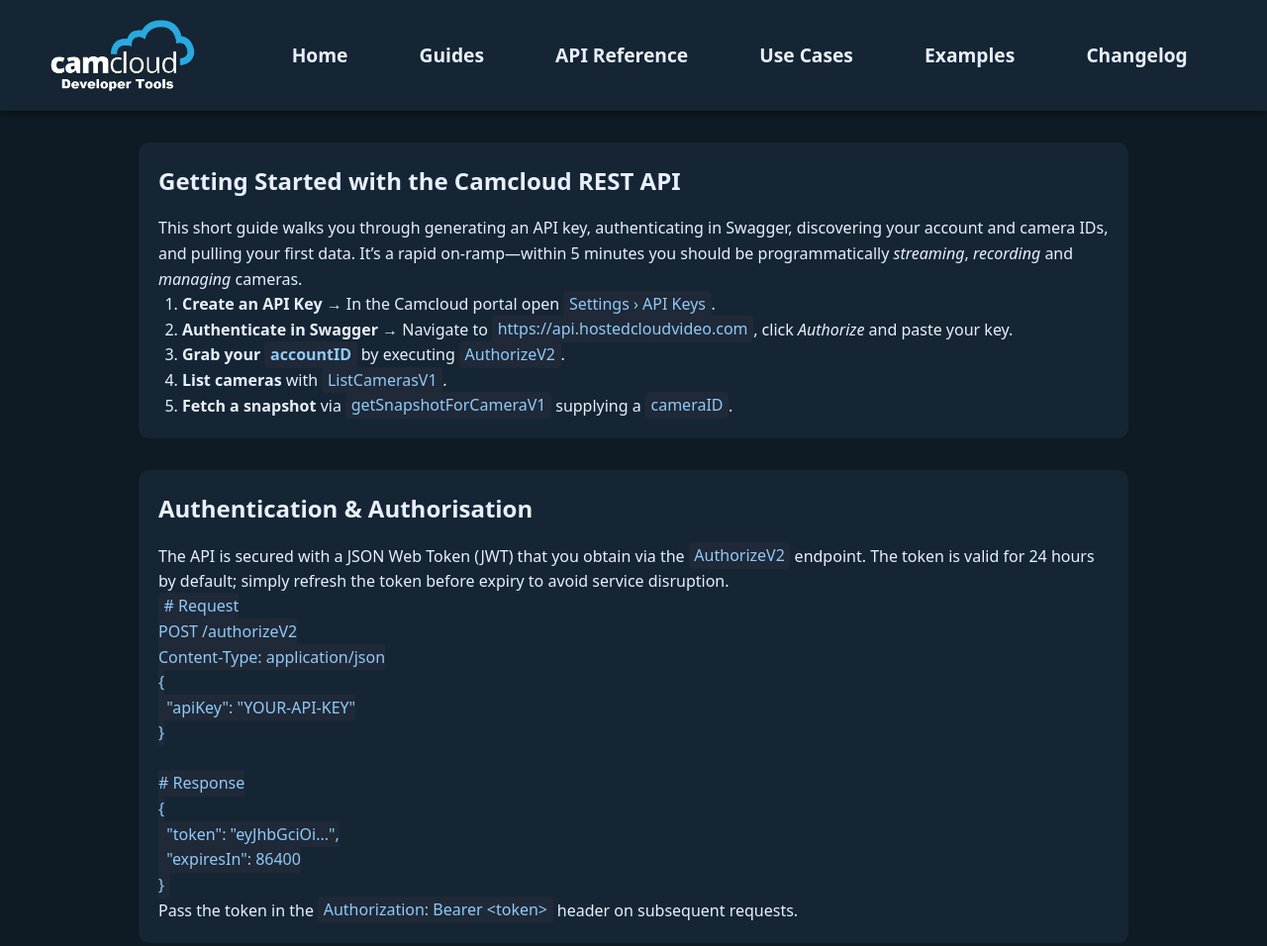
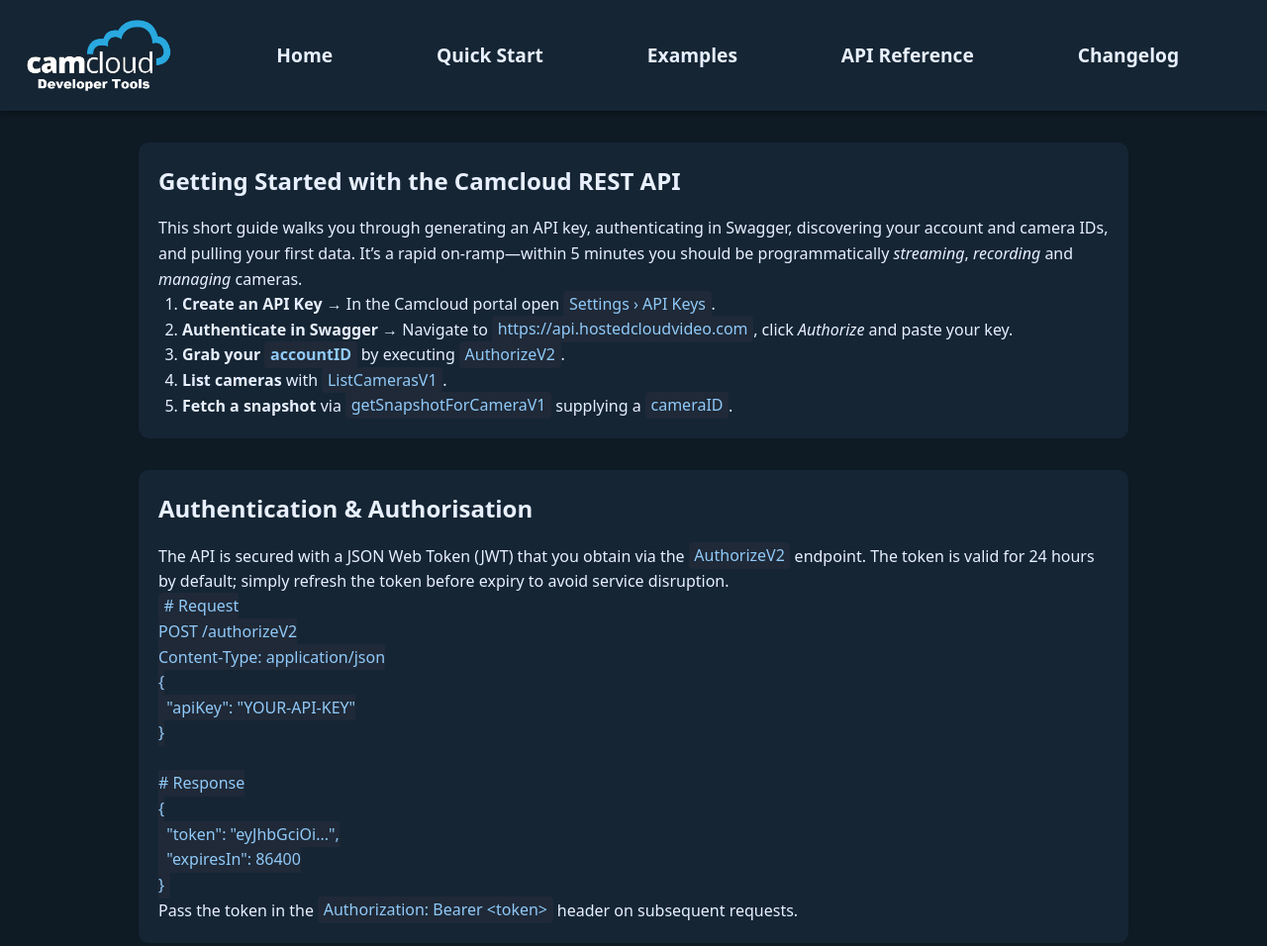
Before and after one commit to jcorvari/CamcloudAPI, a plain HTML site: page quick-start.html in a window 1280 px wide. Shown: the top 956 px of the page at 99% size. Drawn offline with Linux system fonts and the light colour scheme.

Commit message:
Add files via upload

```diff
--- a/quick-start.html
+++ b/quick-start.html
@@ -11,41 +11,63 @@
 
 
 
+
+
 <style>
   nav{
     position:sticky;top:0;z-index:999;
-    display:flex;align-items:center;justify-content:flex-start;
-    padding:1.25rem 3rem;background:var(--bg-light,#152534);
-    box-shadow:0 2px 6px rgba(0,0,0,.4)
+    display:flex;align-items:center;gap:1rem;
+    padding:1.25rem 1.5rem;background:var(--bg-light,#152534);
+    box-shadow:0 2px 6px rgba(0,0,0,.4);
   }
   nav img{height:72px}
-  nav ul{
-    display:flex;flex:1;justify-content:space-evenly;list-style:none;
-    margin-left:2.5rem;padding:0
+  .menu-toggle{
+    display:none;background:none;border:none;cursor:pointer;margin-left:auto;
   }
-  nav ul li a{
+  .menu-toggle svg{width:32px;height:32px}
+  .nav-links{
+    display:flex;flex:1;justify-content:space-evenly;list-style:none;margin-left:auto;padding:0;
+  }
+  .nav-links li a{
     font-size:1.2rem;font-weight:600;color:var(--text,#e8f0ff);
     text-decoration:none;border-bottom:3px solid transparent;padding-bottom:4px;
-    transition:color .25s,border-bottom-color .25s
+    transition:color .25s,border-bottom-color .25s;
   }
-  nav ul li a:hover,nav ul li a:focus{
-    color:var(--accent,#29b6f6);border-bottom-color:var(--accent,#29b6f6)
+  .nav-links li a:hover,.nav-links li a:focus{
+    color:var(--accent,#29b6f6);border-bottom-color:var(--accent,#29b6f6);
+  }
+
+  /* Mobile */
+  @media (max-width: 700px){
+    .menu-toggle{display:block;}
+    .nav-links{display:none;flex-direction:column;position:absolute;top:72px;left:0;width:100%;
+      background:var(--bg-light,#152534);padding:1rem 0;gap:1rem;text-align:center;}
+    nav.open .nav-links{display:flex;}
   }
 </style>
+
 </head>
 <body>
 
+
 <nav>
   <img src="images/camcloud.png" alt="Camcloud logo" />
-  <ul>
+
+  <button class="menu-toggle" aria-label="Menu">
+    <svg viewBox="0 0 24 24"><path d="M3 6h18v2H3zM3 11h18v2H3zM3 16h18v2H3z" fill="#ffffff"/></svg>
+  </button>
+
+
+  <ul class="nav-links">
     <li><a href="index.html">Home</a></li>
-    <li><a href="guides.html">Guides</a></li>
-    <li><a href="api-reference.html">API Reference</a></li>
-    <li><a href="use-cases.html">Use Cases</a></li>
+    <li><a href="quick-start.html">Quick&nbsp;Start</a></li>
     <li><a href="examples.html">Examples</a></li>
+    <li><a href="api-reference.html">API&nbsp;Reference</a></li>
     <li><a href="changelog.html">Changelog</a></li>
   </ul>
+
 </nav>
+
 
   <main>
 
@@ -113,5 +135,15 @@ Content-Type: application/json
 
   </main>
 
+
+<script>
+  document.addEventListener('DOMContentLoaded', function(){
+    const btn = document.querySelector('.menu-toggle');
+    if(btn){
+      btn.addEventListener('click', () => btn.parentElement.classList.toggle('open'));
+    }
+  });
+</script>
+
 </body>
 </html>
```
Also changed, not shown: api-reference.html (+42 -9 lines), changelog.html (+42 -9 lines), examples.html (+42 -9 lines), index.html (+44 -11 lines).
